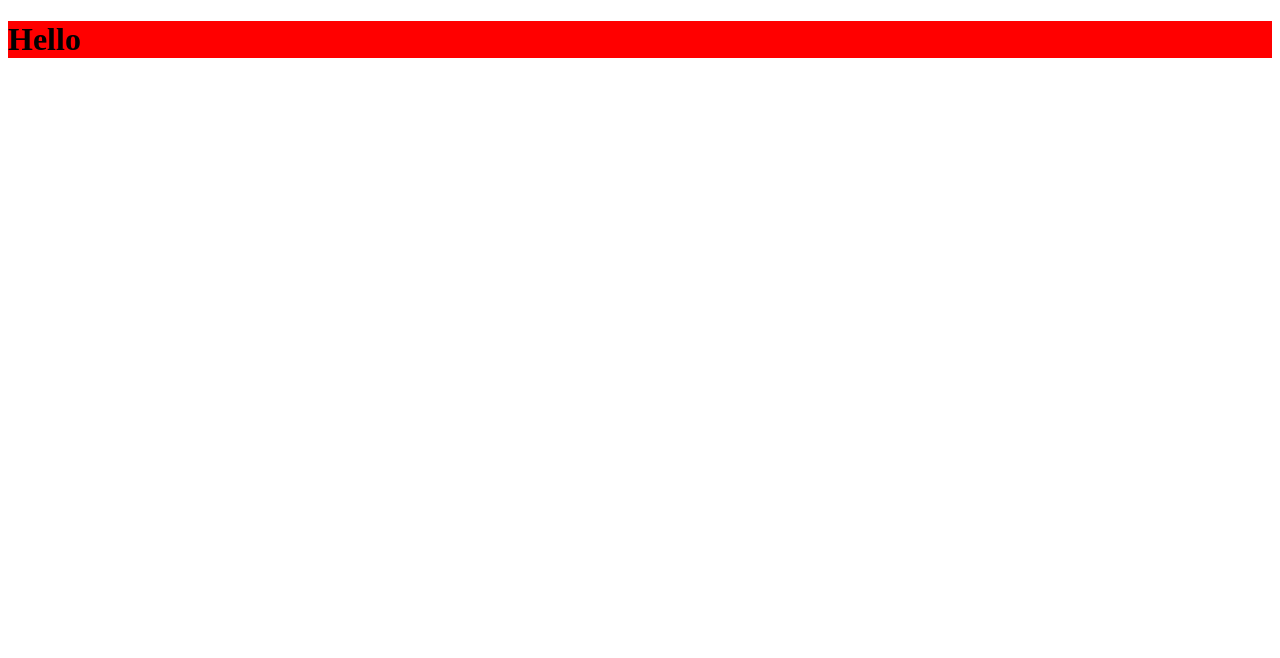
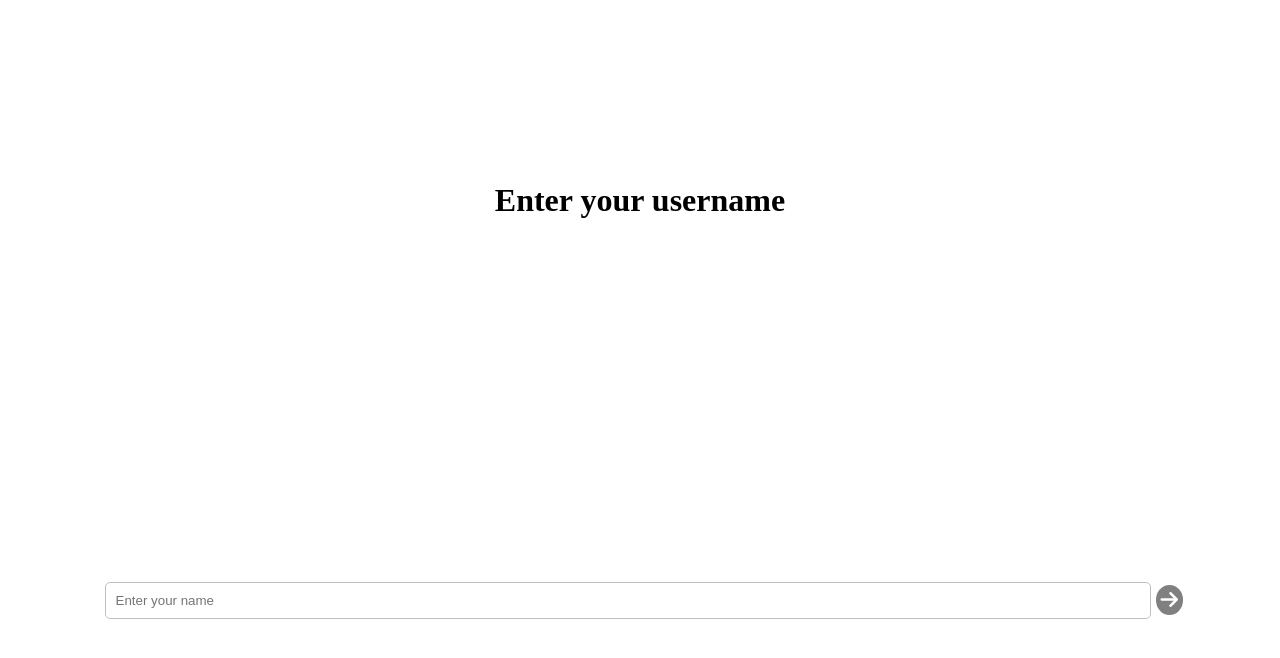
Before and after one commit to FahadAbdulQayyum/resume-builder, a plain HTML site: page index.html in a window 1280 px wide. Drawn offline with Linux system fonts and the light colour scheme.

Commit message:
first dumb screen is ready

```diff
--- a/dist/script.js
+++ b/dist/script.js
@@ -1,2 +1,9 @@
 "use strict";
-console.log('Hey there!!!');
+const screenTitle = document.getElementById('title');
+const screenInput = document.getElementById('input');
+const screenNext = document.getElementById('next');
+const infoArray = [];
+infoArray.push(screenInput);
+screenNext === null || screenNext === void 0 ? void 0 : screenNext.addEventListener('click', () => {
+    console.log('clicked', infoArray.length !== 0 ? infoArray : 'Nothing is there in infoArray');
+});
--- a/index.html
+++ b/index.html
@@ -4,10 +4,19 @@
     <meta charset="UTF-8">
     <meta name="viewport" content="width=device-width, initial-scale=1.0">
     <link rel="stylesheet" href="./style.css">
+    <link href="https://cdnjs.cloudflare.com/ajax/libs/font-awesome/6.0.0/css/all.min.css" rel="stylesheet">
     <title>Document</title>
 </head>
 <body>
-    <h1>Hello</h1>
+    <div class="first-div">
+        <h1 id="title">Enter your username</h1>
+        <div class="second-div">
+            <input type="text" placeholder="Enter your name" id="input"/>
+            <button id="next">
+                <i class="fas fa-arrow-right"></i>
+            </button>
+        </div>
+    </div>
     <script src="./dist/script.js"></script>
 </body>
 </html>
--- a/style.css
+++ b/style.css
@@ -1,3 +1,55 @@
-h1 {
-    background-color: red
+* {
+    margin: 0;
+    padding: 0;
 }
+
+.first-div {
+    display: flex;
+    flex-direction: column;
+    justify-content: space-around;
+    align-items: center;
+    height: 100vh;
+    /* background-color: red; */
+}
+
+.second-div {
+    display: flex;
+    justify-content: center;
+    width: 100%;
+}
+
+button {
+    width: 20px;
+    border: 0px;
+    background-color: transparent;
+    margin-left: 5px;
+}
+
+.fas {
+    background-color: gray;
+    padding: 5px;
+    color: white;
+    border-radius: 50%;
+    font-size: 20px;
+}
+
+.fas:hover {
+    /* font-size: 30px; */
+    transition: all;
+    transform: scale(1.1);
+    cursor: pointer;
+}
+
+. h1 {
+    /* background-color: red */
+}
+
+input {
+    display: flex;
+    justify-content: center;
+    align-items: center;
+    width: 80%;
+    padding: 10px;
+    border-radius: 5px;
+    border: 1px solid silver
+}
```
Also changed, not shown: data.json (added, +10 -0 lines), script.ts (+11 -1 lines).
